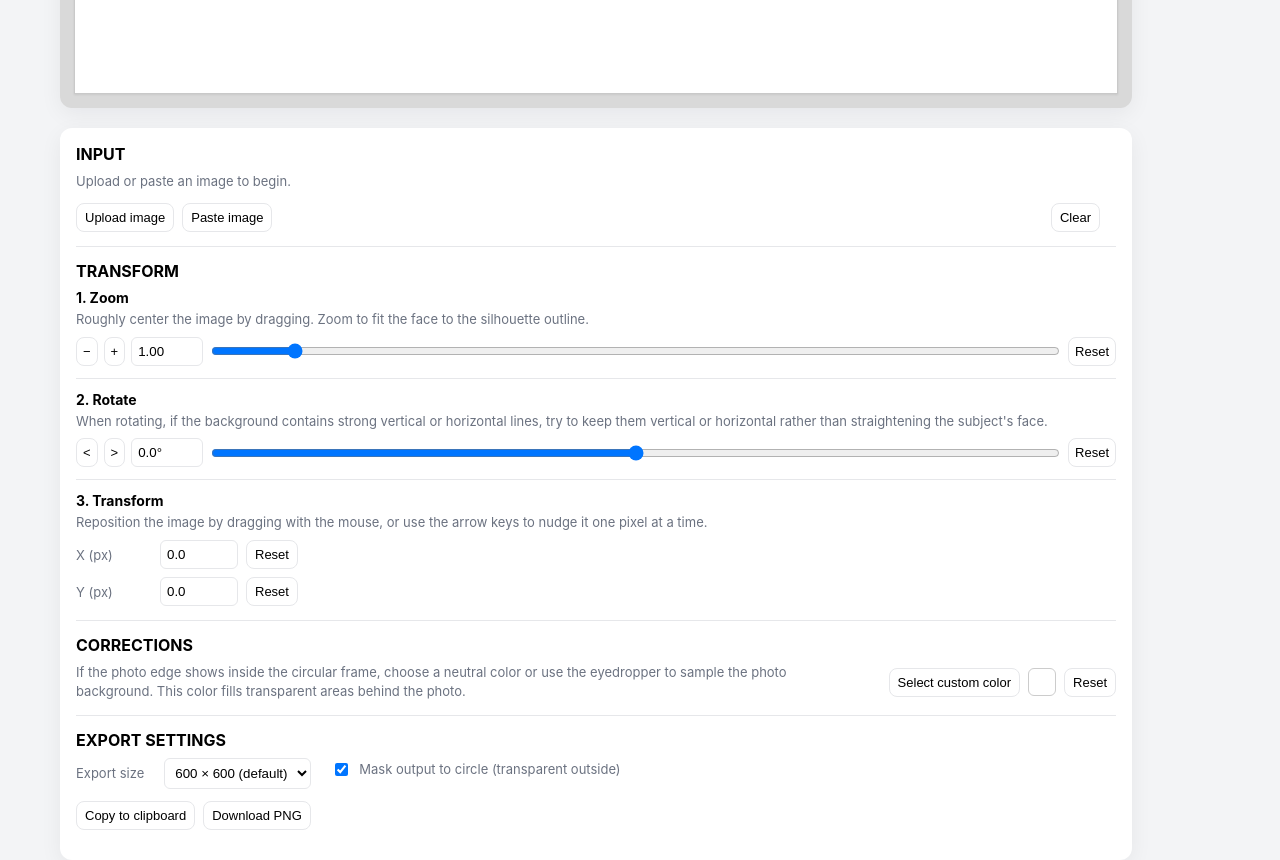
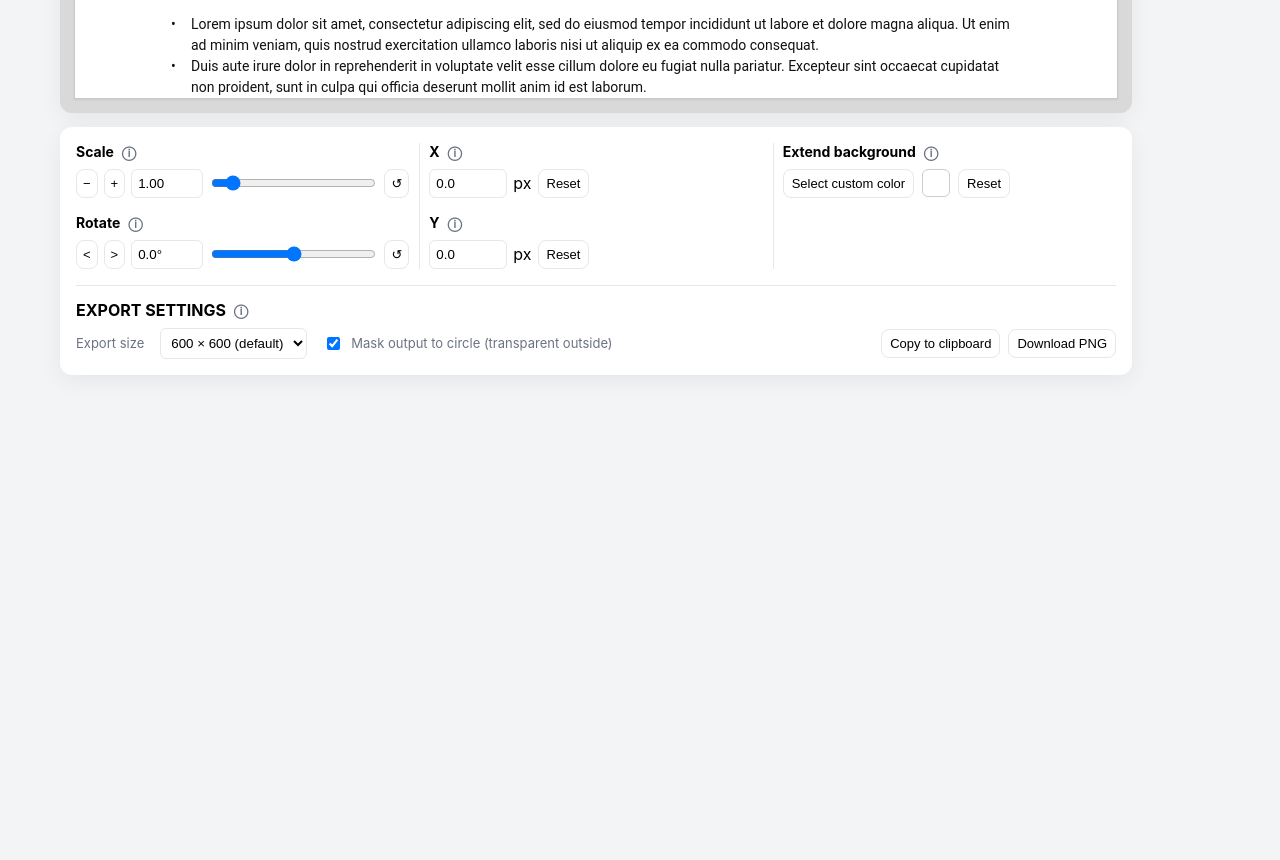
Before and after one commit to mprotacio-sp/rt-tools, a plain HTML site: page graphics/headshot-framing-tool.html in a window 1280 px wide. Shown: the part 484-1344 px from the top of the page. After the commit the page ends 882 px from the top, so only its background shows below. Drawn offline with Linux system fonts and the light colour scheme.

Commit message:
feat: enhance headshot framer tool layout and functionality with new input panel and tool groups

```diff
--- a/graphics/headshot-framing-tool.html
+++ b/graphics/headshot-framing-tool.html
@@ -13,9 +13,15 @@
 .app{
   display:flex;
   flex-direction:column;
-  gap:20px;
+  gap:14px;
   width:100%;
   max-width:1072px;
+}
+.input-panel{
+  background:var(--panel);
+  padding:16px;
+  border-radius:12px;
+  box-shadow:0 6px 22px rgba(15,23,42,0.06);
 }
 .canvas-wrap{
   background:#d9d9d9;
@@ -28,15 +34,12 @@
   padding:16px;
   border-radius:12px;
   box-shadow:0 6px 22px rgba(15,23,42,0.06);
-  height:fit-content;
 }
   canvas{width:300px;height:300px;background:transparent;border-radius:8px;display:block;cursor:grab;}
   .toolbar{display:flex;gap:8px;flex-wrap:wrap;margin-bottom:12px;align-items:center;}
   button, input[type="color"], select{padding:8px 10px;border-radius:8px;border:1px solid #e6e7ea;background:white;cursor:pointer;}
   .btn {display:inline-flex;align-items:center;gap:8px}
   .small{font-size:13px;padding:6px 8px}
-  .control-section{padding:14px 0;border-top:1px solid #e6e7ea}
-  .control-section:first-of-type{border-top:0;padding-top:0}
 .native-color-input {
   position: absolute;
   width: 1px;
@@ -65,7 +68,7 @@
   background:#fff;
   min-height:290px;
   box-sizing:border-box;
-  padding:  48px 96px 96px 96px ;
+  padding:48px 96px 0;
   border:1px solid #c9c9c9;
   box-shadow:0 1px 2px rgba(0,0,0,.08);
   font-family: Roboto, Arial, sans-serif;
@@ -163,34 +166,54 @@
   .controls h3{margin:0 0 8px 0;font-size:16px}
   input[type=file]{display:none}
   .numeric{width:80px;padding:6px;border-radius:6px;border:1px solid #e6e7ea}
-  .inline-label{margin:0;min-width:76px}
+  .inline-label{margin:0;min-width:22px}
   .offset-value{width:64px}
-  .section-description{font-size:13px;line-height:1.45;color:var(--muted);margin:0 0 12px}
   .status{font-size:12px;color:#b42318;min-height:1em;margin-top:6px}
-  .input-layout .section-description{margin:0 0 12px}
   .input-actions{display:flex;flex-wrap:wrap;gap:8px;align-items:center}
   .input-actions .btn{justify-content:center}
   .input-actions #clearBtn{margin-left:auto}
   .input-actions .status{margin:0 0 0 8px;max-width:180px}
-  .transform-steps{display:flex;flex-direction:column;gap:12px}
-  .transform-step+.transform-step{border-top:1px solid #e6e7ea;padding-top:12px}
-  .transform-step h4{font-size:14px;margin:0 0 4px}
-  .transform-step .section-description{margin-bottom:8px}
-  .transform-position{display:flex;flex-direction:column;gap:8px}
-  .correction-layout{display:grid;grid-template-columns:minmax(0,1fr) auto;gap:24px;align-items:center}
-  .correction-copy .section-description{margin-bottom:0}
-  .correction-actions{display:flex;align-items:center;gap:8px}
-  .export-options{display:flex;align-items:center;gap:20px;flex-wrap:wrap;margin-bottom:12px}
+  .tool-grid{position:relative;display:grid;grid-template-columns:repeat(3,minmax(0,1fr));gap:16px 20px}
+  .tool-grid::before,.tool-grid::after{content:"";position:absolute;top:0;bottom:0;border-left:1px solid #e6e7ea;pointer-events:none}
+  .tool-grid::before{left:calc(33.333333% - 3.333px)}
+  .tool-grid::after{left:calc(66.666667% + 3.333px)}
+  .tool-group{position:relative;min-width:0}
+  .input-panel,.export-section{position:relative}
+  .tool-group h4,.section-heading{display:flex;align-items:center;gap:6px;font-size:14px;margin:0 0 8px}
+  .position-fields{display:flex;flex-direction:column;gap:10px}
+  .position-fields .row{gap:6px}
+  .correction-actions{display:flex;align-items:center;gap:8px;flex-wrap:wrap}
+  .help{position:static;display:inline-flex;align-items:center;justify-content:center;width:18px;height:18px;padding:0;border:0;border-radius:50%;background:transparent;color:var(--muted);font-family:inherit;font-size:14px;font-weight:600;line-height:1;cursor:help}
+  .help-tip{position:absolute;z-index:2;top:28px;left:0;box-sizing:border-box;width:min(280px,calc(100vw - 64px));padding:8px 10px;border-radius:6px;background:#1f2937;color:#fff;font:400 12px/1.45 Inter,system-ui,-apple-system,Segoe UI,Roboto,Arial;text-align:left;box-shadow:0 4px 12px rgba(0,0,0,.18);opacity:0;visibility:hidden;transform:translateY(4px);transition:opacity .15s,transform .15s;pointer-events:none}
+  .tool-group:nth-child(3n) .help-tip{right:0;left:auto}
+  .input-panel .help-tip{top:40px}
+  .export-section .help-tip{top:40px}
+  .help:hover .help-tip,.help:focus-visible .help-tip{opacity:1;visibility:visible;transform:translateY(0)}
+  .help:focus-visible{outline:2px solid var(--accent);outline-offset:2px}
+  .export-toolbar{display:flex;align-items:center;gap:16px;flex-wrap:wrap}
+  .export-options{display:flex;align-items:center;gap:16px;flex:1 1 auto;flex-wrap:wrap;margin:0}
   .export-options .inline-label{min-width:0}
-  .export-options label.row{margin:0}
-  .export-actions{display:flex;gap:8px;align-items:center}
-  @media(max-width:1120px){
-    .app{grid-template-columns:332px minmax(0,1fr)}
+  .export-options label.row{margin:0;white-space:nowrap}
+  .export-actions{display:flex;gap:8px;align-items:center;margin-left:auto}
+  .export-section{border-top:1px solid #e6e7ea;margin-top:16px;padding-top:14px}
+  @media(max-width:760px){
+    body{padding:16px}
+    .tool-grid{grid-template-columns:repeat(2,minmax(0,1fr))}
+    .tool-grid::before{left:50%}
+    .tool-grid::after{display:none}
+    .tool-group:nth-child(3n) .help-tip{right:auto;left:0}
+    .tool-group:nth-child(2n) .help-tip{right:0;left:auto}
   }
-  @media(max-width:900px){
-    body{padding:16px}
-    .app{grid-template-columns:1fr;max-width:720px}
-    .controls{max-height:none;overflow:visible}
+  @media(max-width:520px){
+    .tool-grid{grid-template-columns:1fr}
+    .tool-grid::before{display:none}
+    .tool-group:nth-child(3n) .help-tip{right:auto;left:0}
+    .tool-group:nth-child(2n) .help-tip{right:auto;left:0}
+    .document-preview{padding:32px 24px 0}
+    .document-meta{margin-bottom:24px}
+    .candidate-block{grid-template-columns:100px 1fr}
+    .headshot-cell,#preview{width:100px;height:100px}
+    .candidate-name{font-size:28px}
   }
 </style>
 
@@ -209,6 +232,19 @@
     <p>Use this tool to crop image to a circle. Upload or paste an image, then position and adjust it in the preview before exporting.</p>
   </header>
   <div class="app" role="application" aria-label="Headshot framer">
+    <section class="input-panel" aria-labelledby="inputHeading">
+      <h3 id="inputHeading" class="section-heading">INPUT
+        <button class="help" type="button" aria-label="Input help"><span aria-hidden="true">ⓘ</span><span class="help-tip" role="tooltip">Upload or paste an image to begin. You can also drag an image onto the preview.</span></button>
+      </h3>
+      <div class="input-actions">
+        <button id="uploadBtn" class="btn small" type="button">Upload image</button>
+        <button id="pasteBtn" class="btn small" type="button">Paste image</button>
+        <button id="clearBtn" class="btn small" type="button">Clear</button>
+        <input id="fileInput" type="file" accept="image/png,image/jpeg,image/webp">
+        <p id="pasteStatus" class="status" role="status" aria-live="polite"></p>
+      </div>
+    </section>
+
     <div class="canvas-wrap">
       <div class="document-preview">
 
@@ -253,99 +289,73 @@
     </div>
 
     <aside class="controls" aria-label="Controls">
-      <section class="control-section" aria-labelledby="inputHeading">
-        <h3 id="inputHeading">INPUT</h3>
-        <div class="input-layout">
-          <p class="section-description">Upload or paste an image to begin.</p>
-          <div class="input-actions">
-            <button id="uploadBtn" class="btn small" type="button">Upload image</button>
-            <button id="pasteBtn" class="btn small" type="button" title="Paste an image from the clipboard">Paste image</button>
-            <button id="clearBtn" class="btn small" type="button" title="Clear the image and reset all settings">Clear</button>
-            <input id="fileInput" type="file" accept="image/png,image/jpeg,image/webp">
-            <p id="pasteStatus" class="status" role="status" aria-live="polite"></p>
-          </div>
-        </div>
-      </section>
-
-      <section class="control-section" aria-labelledby="transformHeading">
-        <h3 id="transformHeading">TRANSFORM</h3>
-        <div class="transform-steps">
-          <div class="transform-step">
-            <h4>1. Zoom</h4>
-            <p class="section-description">Roughly center the image by dragging. Zoom to fit the face to the silhouette outline.</p>
+      <div class="tool-grid" aria-label="Image tools">
+          <section class="tool-group" aria-labelledby="scaleHeading">
+            <h4 id="scaleHeading">Scale
+              <button class="help" type="button" aria-label="Scale help"><span aria-hidden="true">ⓘ</span><span class="help-tip" role="tooltip">Roughly center the image by dragging. Zoom to fit the face to the silhouette outline.</span></button>
+            </h4>
             <div class="row transform-row">
               <button id="scaleDec" class="small">−</button>
               <button id="scaleInc" class="small">+</button>
               <input id="scaleDisplay" class="numeric" readonly value="1.00">
               <input id="scaleRange" type="range" min="0.1" max="10" step="0.01" style="flex:1">
-              <button id="resetScaleBtn" class="small" type="button" title="Reset scale to the fitted size">Reset</button>
+              <button id="resetScaleBtn" class="small" type="button" aria-label="Reset scale to the fitted size" title="Reset scale to the fitted size">↺</button>
+            </div>
+          </section>
+          <section class="tool-group" aria-labelledby="xHeading">
+            <h4 id="xHeading">X
+              <button class="help" type="button" aria-label="Horizontal position help"><span aria-hidden="true">ⓘ</span><span class="help-tip" role="tooltip">The horizontal offset in pixels. Drag the image or use the arrow keys to reposition it.</span></button>
+            </h4>
+            <div class="position-fields">
+              <div class="row">
+                <input id="offsetX" class="numeric offset-value" readonly value="0.0" aria-label="Horizontal offset in pixels">
+                <span>px</span>
+                <button id="resetXBtn" class="small" type="button" title="Reset horizontal offset">Reset</button>
               </div>
             </div>
-          <div class="transform-step">
-            <h4>2. Rotate</h4>
-            <p class="section-description">When rotating, if the background contains strong vertical or horizontal lines, try to keep them vertical or horizontal rather than straightening the subject's face.</p>
+          </section>
+          <section class="tool-group" aria-labelledby="backgroundHeading">
+            <h4 id="backgroundHeading">Extend background
+              <button class="help" type="button" aria-label="Extend background help"><span aria-hidden="true">ⓘ</span><span class="help-tip" role="tooltip">If the photo edge shows inside the circular frame, choose a neutral color or use the eyedropper to sample the photo background. This color fills transparent areas behind the photo.</span></button>
+            </h4>
+            <div class="correction-actions">
+              <button id="customColorBtn" class="btn small" type="button">Select custom color</button>
+              <span id="bgColorSwatch" class="color-swatch" title="#ffffff" aria-label="Current background color: #ffffff"></span>
+              <input id="bgColor" type="color" value="#ffffff" aria-label="Choose background color" class="native-color-input">
+              <button id="resetBgColorBtn" class="small" type="button">Reset</button>
+            </div>
+          </section>
+          <section class="tool-group" aria-labelledby="rotateHeading">
+            <h4 id="rotateHeading">Rotate
+              <button class="help" type="button" aria-label="Rotation help"><span aria-hidden="true">ⓘ</span><span class="help-tip" role="tooltip">When rotating, keep strong vertical or horizontal background lines aligned rather than straightening the subject's face.</span></button>
+            </h4>
             <div class="row transform-row">
               <button id="rotDec" class="small"><</button>
               <button id="rotInc" class="small">></button>
               <input id="rotDisplay" class="numeric" readonly value="0.0°" aria-label="Rotation in degrees">
               <input id="rotRange" type="range" min="-180" max="180" step="1" style="flex:1">
-              <button id="resetRotationBtn" class="small" type="button" title="Reset rotation">Reset</button>
+              <button id="resetRotationBtn" class="small" type="button" aria-label="Reset rotation" title="Reset rotation">↺</button>
             </div>
-          </div>
-          <div class="transform-step">
-            <h4>3. Transform</h4>
-            <p class="section-description">Reposition the image by dragging with the mouse, or use the arrow keys to nudge it one pixel at a time.</p>
-            <div class="transform-position">
+          </section>
+          <section class="tool-group" aria-labelledby="yHeading">
+            <h4 id="yHeading">Y
+              <button class="help" type="button" aria-label="Vertical position help"><span aria-hidden="true">ⓘ</span><span class="help-tip" role="tooltip">The vertical offset in pixels. Drag the image or use the arrow keys to reposition it.</span></button>
+            </h4>
+            <div class="position-fields">
               <div class="row">
-                <label class="inline-label" for="offsetX">X (px)</label>
-                <input id="offsetX" class="numeric offset-value" readonly value="0.0">
-                <button id="resetXBtn" class="small" type="button" title="Reset horizontal offset">Reset</button>
-              </div>
-              <div class="row">
-                <label class="inline-label" for="offsetY">Y (px)</label>
-                <input id="offsetY" class="numeric offset-value" readonly value="0.0">
+                <input id="offsetY" class="numeric offset-value" readonly value="0.0" aria-label="Vertical offset in pixels">
+                <span>px</span>
                 <button id="resetYBtn" class="small" type="button" title="Reset vertical offset">Reset</button>
               </div>
             </div>
+          </section>
       </div>
-        </div>
-      </section>
 
-      <section class="control-section" aria-labelledby="correctionsHeading">
-        <h3 id="correctionsHeading">CORRECTIONS</h3>
-        <div class="correction-layout">
-          <div class="correction-copy">
-            <p class="section-description">If the photo edge shows inside the circular frame, choose a neutral color or use the eyedropper to sample the photo background. This color fills transparent areas behind the photo.</p>
-          </div>
-          <div class="correction-actions">
-            <button id="customColorBtn" class="btn small" type="button">
-              Select custom color
-            </button>
-
-            <span
-              id="bgColorSwatch"
-              class="color-swatch"
-              title="#ffffff"
-              aria-label="Current background color: #ffffff">
-            </span>
-
-            <!-- Keep the native color input, but hide it visually -->
-            <input
-            id="bgColor"
-            type="color"
-            value="#ffffff"
-            aria-label="Choose background color"
-            class="native-color-input">
-
-            <button id="resetBgColorBtn" class="small" type="button">
-              Reset
-            </button>
-          </div>
-        </div>
-      </section>
-
-      <section class="control-section" aria-labelledby="exportHeading">
-        <h3 id="exportHeading">EXPORT SETTINGS</h3>
+      <section class="export-section" aria-labelledby="exportHeading">
+        <h3 id="exportHeading" class="section-heading">EXPORT SETTINGS
+          <button class="help" type="button" aria-label="Export settings help"><span aria-hidden="true">ⓘ</span><span class="help-tip" role="tooltip">Choose the output dimensions and whether to crop the exported image to a circle with transparency outside it.</span></button>
+        </h3>
+        <div class="export-toolbar">
           <div class="export-options">
             <label for="exportSize" class="inline-label">Export size</label>
             <select id="exportSize" class="numeric" style="width:fit-content">
@@ -353,7 +363,7 @@
               <option value="300">300 × 300</option>
               <option value="1200">1200 × 1200</option>
             </select>
-          <label class="row" for="maskOutput" style="margin-bottom:8px">
+            <label class="row" for="maskOutput">
               <input id="maskOutput" type="checkbox" checked>
               Mask output to circle (transparent outside)
             </label>
@@ -361,6 +371,7 @@
           <div class="export-actions">
             <button id="copyBtn" class="btn small">Copy to clipboard</button>
             <button id="downloadBtn" class="btn small">Download PNG</button>
+          </div>
         </div>
       </section>
     </aside>
```
Lines whose indentation alone changed are shown as unchanged.
